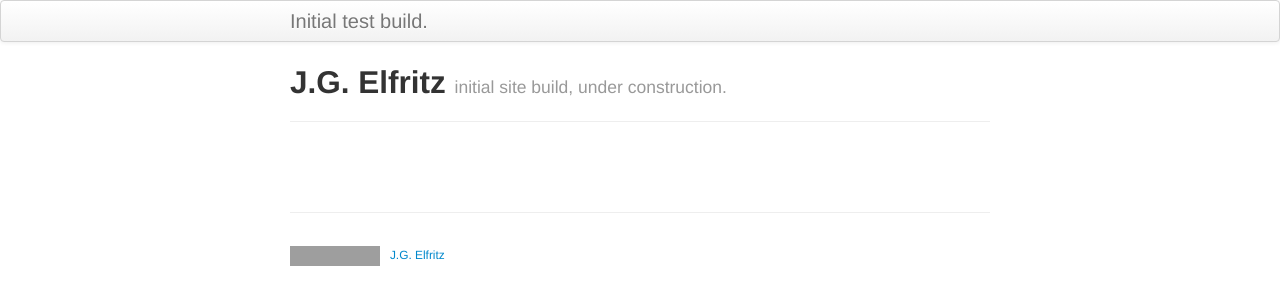
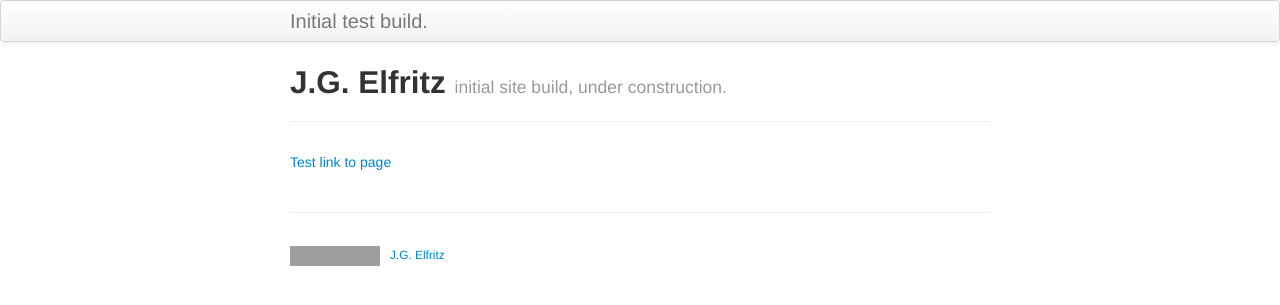
Before and after one commit to justinelfritz/justinelfritz.github.io, a Jekyll site: the page built from index.md, in a window 1280 px wide. Shown: the top 305 px of the page. Built offline with Jekyll 4.4.1, drawn with Linux system fonts in a browser that asks for light colours; grey boxes are pictures that could not be loaded.

Commit message:
links test, step 1 for sidenav impl

```diff
--- a/index.md
+++ b/index.md
@@ -6,69 +6,4 @@ description: Site build following K.Broman template for github.io
 ---
 
 
-
-<!---[Github Pages](https://pages.github.com) provide a simple way to make a --->
-<!---website using--->
-<!---[Markdown](https://daringfireball.net/projects/markdown/) and--->
-<!---[git](https://git-scm.com).--->
-
-<!---For me, the painful aspects of making a website are--->
-
-<!---- Working with html and css--->
-<!---- Finding a hosting site--->
-<!---- Transferring stuff to the hosting site--->
-
-<!---With [GitHub Pages](https://pages.github.com), you just write things in--->
-<!---[Markdown](https://daringfireball.net/projects/markdown/),--->
-<!---[GitHub](https://github.com) hosts the site for you, and you just push--->
-<!---material to your GitHub repository with `git add`, `git commit`, and--->
-<!---`git push`.--->
-
-<!---If you love [git](https://git-scm.com/) and--->
-<!---[GitHub](https://github.com), you'll love--->
-<!---[GitHub Pages](https://pages.github.com), too.--->
-
-<!---The sites use [Jekyll](https://jekyllrb.com/), a--->
-<!---[ruby](https://www.ruby-lang.org/en/) [gem](https://rubygems.org/), to--->
-<!---convert Markdown files to html, and this part is done--->
-<!---automatically when you push the materials to the `gh-pages` branch--->
-<!---of a GitHub repository.--->
-
-<!---The [GitHub](https://pages.github.com) and--->
-<!---[Jekyll](https://jekyllrb.com) documentation is great, but I thought it--->
-<!---would be useful to have a minimal tutorial, for those who just want to--->
-<!---get going immediately with a simple site. To some readers, what GitHub--->
-<!---has might be simpler and more direct.  But if you just want to create--->
-<!---a site like the one you're looking at now, read on.--->
-
-<!---Start by reading the [Overview page](pages/overview.html), which--->
-<!---explains the basic structure of these sites. Then read--->
-<!---[how to make an independent website](pages/independent_site.html). Then--->
-<!---read any of the other things, such as--->
-<!---[how to test your site locally](pages/local_test.html).--->
-
-<!---- [Overview](pages/overview.html)--->
-<!---- [Making an independent website](pages/independent_site.html)--->
-<!---- [Making a personal site](pages/user_site.html)--->
-<!---- [Making a site for a project](pages/project_site.html)--->
-<!---- [Making a jekyll-free site](pages/nojekyll.html)--->
-<!---- [Testing your site locally](pages/local_test.html)--->
-<!---- [Resources](pages/resources.html)--->
-
-<!---If anything here is confusing (or _wrong_!), or if I've missed--->
-<!---important details, please--->
-<!---[submit an issue](https://github.com/kbroman/simple_site/issues), or (even--->
-<!---better) fork [the GitHub repository for this website](https://github.com/kbroman/simple_site),--->
-<!---make modifications, and submit a pull request.--->
-
-<!--- ------>
-
-<!---The source for this minimal tutorial is [on github](https://github.com/kbroman/simple_site).--->
-
-<!---Also see my [tutorials](https://kbroman.org/pages/tutorials) on--->
-<!---[git/github](https://kbroman.org/github_tutorial),--->
-<!---[GNU make](https://kbroman.org/minimal_make),--->
-<!---[knitr](https://kbroman.org/knitr_knutshell),--->
-<!---[R packages](https://kbroman.org/pkg_primer),--->
-<!---[data organization](https://kbroman.org/dataorg),--->
-<!---and [reproducible research](https://kbroman.org/steps2rr).--->
+[Test link to page](pages/independent_site.html)
```
